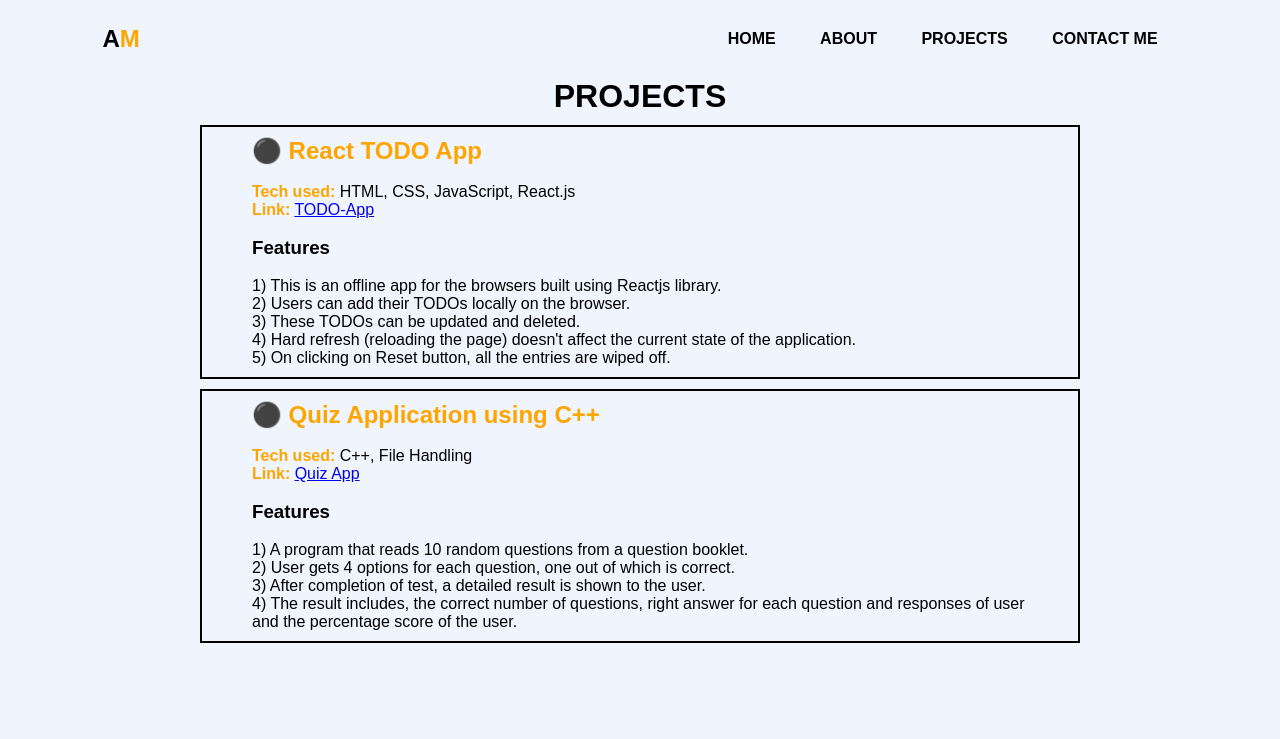
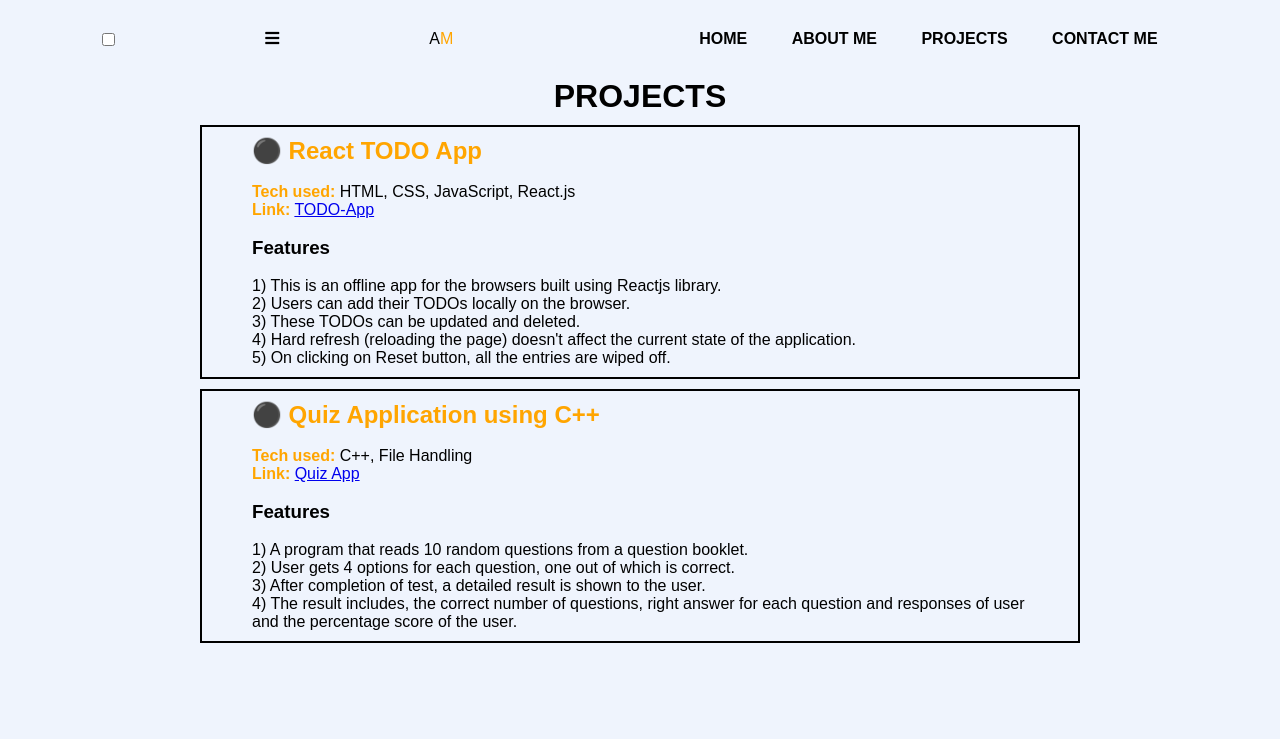
Before and after one commit to anurag8546/portfolio, a plain HTML site: page projects.html in a window 1280 px wide. Shown: the top 739 px of the page. Drawn offline with Linux system fonts and the light colour scheme.

Commit message:
Update projects.html

```diff
--- a/projects.html
+++ b/projects.html
@@ -1,24 +1,30 @@
 <!DOCTYPE html>
 <html lang="en">
+
 <head>
     <meta charset="UTF-8">
     <meta http-equiv="X-UA-Compatible" content="IE=edge">
     <meta name="viewport" content="width=device-width, initial-scale=1.0">
     <title>Personle Portfolio Website</title>
     <link rel="stylesheet" href="styles.css">
-    <link rel="stylesheet" href="https://cdnjs.cloudflare.com/ajax/libs/font-awesome/5.15.3/css/all.min.css" integrity="sha512-iBBXm8fW90+nuLcSKlbmrPcLa0OT92xO1BIsZ+ywDWZCvqsWgccV3gFoRBv0z+8dLJgyAHIhR35VZc2oM/gI1w==" crossorigin="anonymous" referrerpolicy="no-referrer" />
+    <link rel="stylesheet" href="https://cdnjs.cloudflare.com/ajax/libs/font-awesome/5.15.3/css/all.min.css" integrity="sha512-iBBXm8fW90+nuLcSKlbmrPcLa0OT92xO1BIsZ+ywDWZCvqsWgccV3gFoRBv0z+8dLJgyAHIhR35VZc2oM/gI1w==" crossorigin="anonymous" referrerpolicy="no-referrer"
+    />
 </head>
+
 <body>
     <div class="hero">
         <nav>
-            <h1 class="logo" font-size="50px">A<span color="Yellow">M</span></h1>
+            <input type="checkbox" id="check">
+            <label for="check" class="checkbtn">
+              <i class="fas fa-bars"></i>
+            </label>
+            <label class="logo">A<span color="orange">M</span></label>
+            <ul>
+                <li><a class="active" href="index.html">HOME</a></li>
+                <li><a href="about.html">ABOUT ME</a></li>
+                <li><a href="projects.html">PROJECTS</a></li>
+                <li><a href="contact.html">CONTACT ME</a></li>
 
-            <ul>
-                <li><a href="index.html">HOME</a></li>
-                <li><a href="about.html">ABOUT</a></li>
-                <li><a href="projects.html">PROJECTS</a></li>
-
-                <li><a href="contact.html">CONTACT ME</a></li>
             </ul>
         </nav>
 
@@ -88,4 +94,5 @@
         </div>
     </div>
 </body>
+
 </html>
```
Lines whose indentation alone changed are shown as unchanged.
